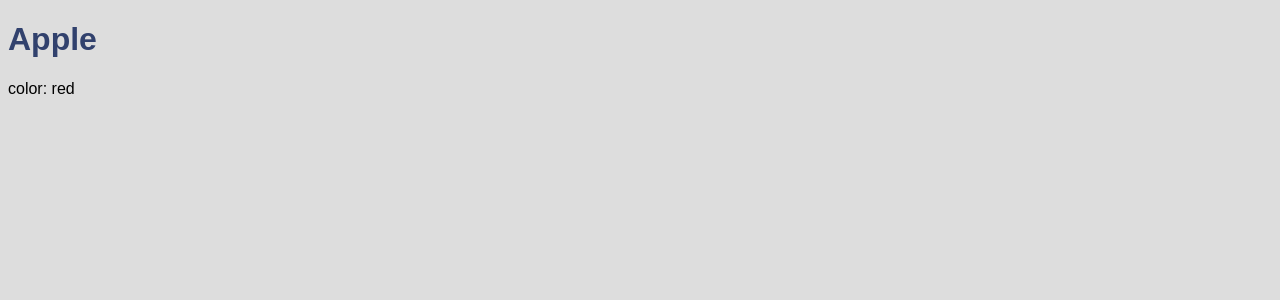
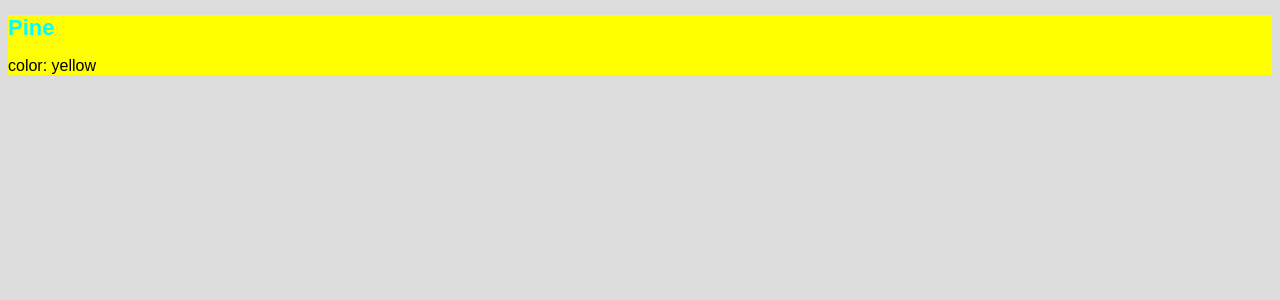
Before and after one commit to zhlooking/grocery-store, a React app: page / in a window 1280 px wide. Shown: the top 300 px of the page. Built offline with nearby package versions, Linux system fonts and the light colour scheme; the HTML template or start-up script is replaced by a standard one.

Commit message:
add scss support

```diff
--- a/package.json
+++ b/package.json
@@ -32,9 +32,12 @@
     "eslint-plugin-import": "^2.8.0",
     "eslint-plugin-jsx-a11y": "^6.0.2",
     "eslint-plugin-react": "^7.4.0",
+    "extract-text-webpack-plugin": "^3.0.1",
     "html-webpack-plugin": "^2.30.1",
+    "node-sass": "^4.5.3",
     "react": "^16.0.0",
     "react-dom": "^16.0.0",
+    "sass-loader": "^6.0.6",
     "style-loader": "^0.19.0",
     "webpack": "^3.8.1",
     "webpack-dev-server": "^2.9.3"
--- /dev/null
+++ b/src/css/pine.scss
@@ -0,0 +1,8 @@
+.pine-container {
+  background-color: yellow;
+
+  h1 {
+    color: aqua;
+    font-size: 22px;
+  }
+}
--- a/src/index.jsx
+++ b/src/index.jsx
@@ -1,9 +1,10 @@
 import React from 'react';
 import ReactDom from 'react-dom';
 
-import Apple from './js/components/apple.jsx';
+// import Apple from './js/components/apple.jsx';
+import Pine from './js/components/pine.jsx';
 import './css/index.css';
 
 const container = document.getElementById('app');
 
-ReactDom.render(<Apple />, container);
+ReactDom.render(<Pine />, container);
--- /dev/null
+++ b/src/js/components/pine.jsx
@@ -0,0 +1,22 @@
+import React from 'react';
+import '../../css/pine.scss';
+
+
+export default class Apple extends React.Component {
+  constructor(props) {
+    super(props);
+
+    this.state = {
+      color: 'yellow',
+    };
+  }
+
+  render() {
+    return (
+      <div className="pine-container">
+        <h1>Pine</h1>
+        <p>color: <span>{this.state.color}</span></p>
+      </div>
+    );
+  }
+}
--- a/webpack.config.js
+++ b/webpack.config.js
@@ -1,12 +1,14 @@
+const path = require('path');
+// const ExtractTextPlugin = require('extract-text-webpack-plugin');
 
 module.exports = {
   entry: [
-    './src/index.jsx'
+    './src/index.jsx',
   ],
   output: {
-    path: __dirname + '/dist',
+    path: path.resolve(__dirname, '/dist'),
     publicPath: '/',
-    filename: 'bundle.js'
+    filename: 'bundle.js',
   },
   module: {
     rules: [
@@ -17,20 +19,28 @@ module.exports = {
           {
             loader: 'babel-loader',
             options: {
-              presets: ['react', 'env']
-            }
+              presets: ['react', 'env'],
+            },
           },
-          'eslint-loader'
-        ]
+          'eslint-loader',
+        ],
       }, {
         test: /\.css$/,
-        use: ['style-loader', 'css-loader']
-      }
-    ]
+        use: ['style-loader', 'css-loader'],
+      }, {
+        test: /\.scss$/,
+        use: [
+          // creates style nodes from JS strings
+          // translates CSS into CommonJS
+          // compiles Sass to CSS
+          "style-loader", "css-loader", "sass-loader",
+        ],
+      },
+    ],
   },
   devServer: {
     contentBase: './dist',
-    hot: true
+    hot: true,
   },
-  plugins: []
+  plugins: [],
 }
```
